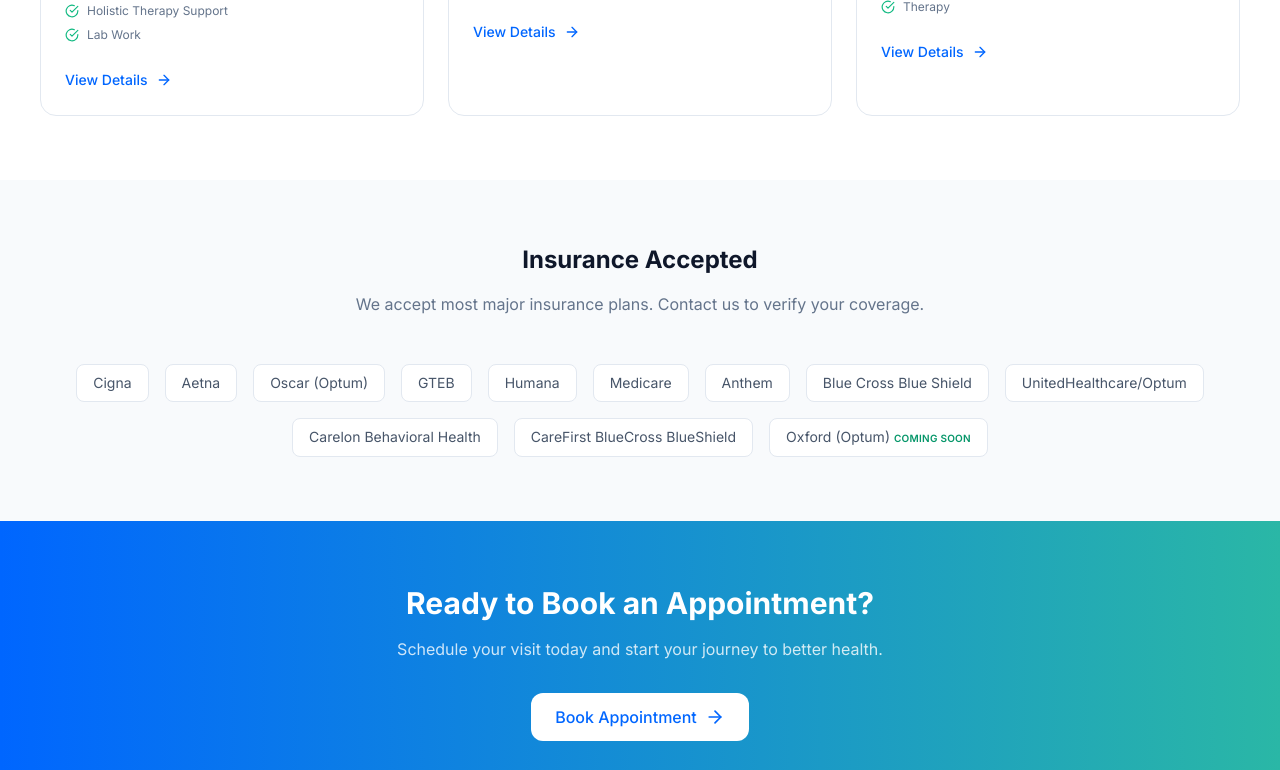
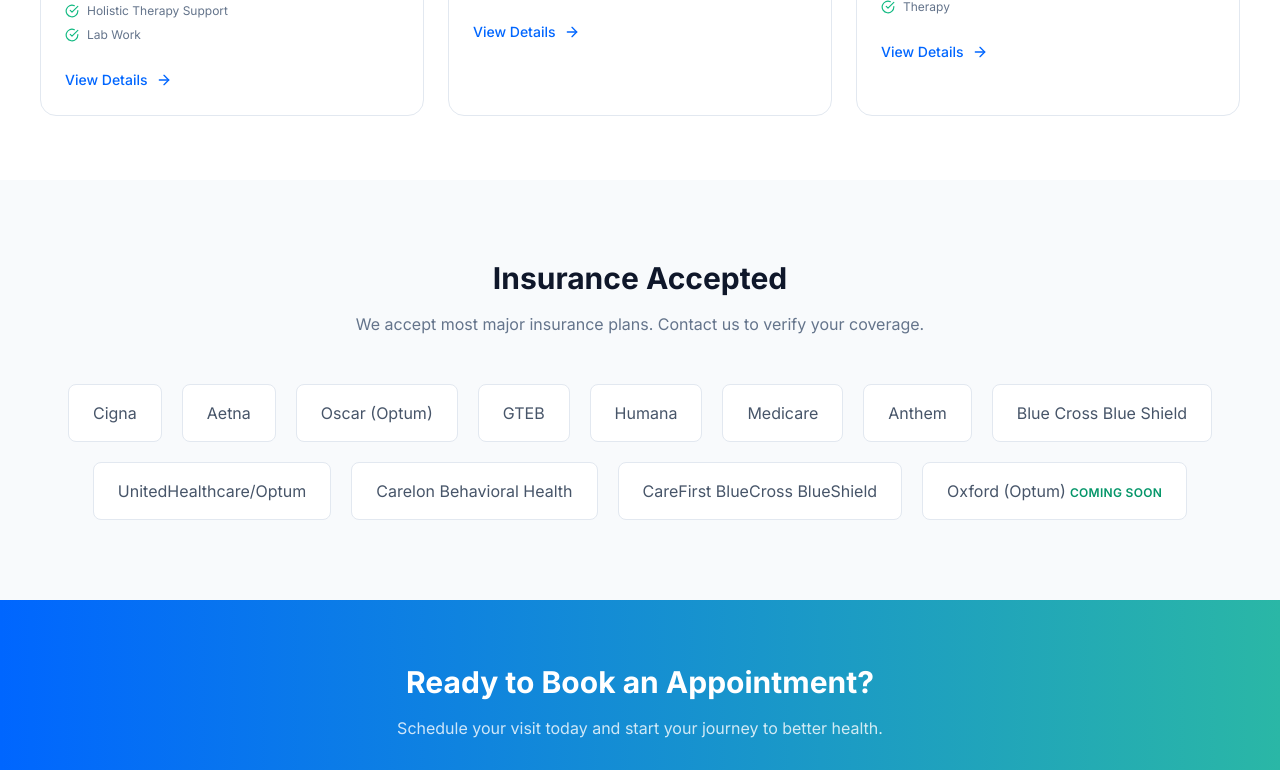
Before and after one commit to evanstobiloba-netizen/wellcrest, a React (Vite) app: page /locations in a window 1280 px wide. Shown: the part 682-1452 px from the top of the page. Built offline with nearby package versions, Linux system fonts and the light colour scheme; no server answers; the database is empty.

Commit message:
Enlarge insurance accepted section on homepage and locations

```diff
--- a/src/pages/LocationsPage.jsx
+++ b/src/pages/LocationsPage.jsx
@@ -109,17 +109,17 @@
       </section>
 
       {/* Insurance Section */}
-      <section className="py-16 bg-slate-50">
+      <section className="py-20 bg-slate-50">
         <div className="max-w-screen-xl mx-auto px-4 sm:px-6 lg:px-10">
           <motion.div initial={{ opacity: 0, y: 20 }} whileInView={{ opacity: 1, y: 0 }} viewport={{ once: true }} className="text-center mb-12">
-            <h2 className="text-2xl font-bold text-slate-900 mb-4">Insurance Accepted</h2>
+            <h2 className="text-3xl font-bold text-slate-900 mb-4">Insurance Accepted</h2>
             <p className="text-slate-500">We accept most major insurance plans. Contact us to verify your coverage.</p>
           </motion.div>
 
-          <div className="flex flex-wrap justify-center gap-4">
+          <div className="flex flex-wrap justify-center gap-5">
             {['Cigna', 'Aetna', 'Oscar (Optum)', 'GTEB', 'Humana', 'Medicare', 'Anthem', 'Blue Cross Blue Shield', 'UnitedHealthcare/Optum', 'Carelon Behavioral Health', 'CareFirst BlueCross BlueShield', 'Oxford (Optum)'].map((insurance, idx) => (
-              <div key={idx} className="px-4 py-2 bg-white rounded-lg border border-slate-200 text-sm text-slate-600">
-                {insurance}{insurance === 'Oxford (Optum)' && <span className="ml-1 text-[10px] font-semibold uppercase tracking-wide text-emerald-600">Coming Soon</span>}
+              <div key={idx} className="px-6 py-4 bg-white rounded-lg border border-slate-200 text-base text-slate-600">
+                {insurance}{insurance === 'Oxford (Optum)' && <span className="ml-1 text-xs font-semibold uppercase tracking-wide text-emerald-600">Coming Soon</span>}
               </div>
             ))}
           </div>
--- a/src/sections/Insurance.jsx
+++ b/src/sections/Insurance.jsx
@@ -18,25 +18,25 @@
 export default function Insurance(){
   const items = [...insurances, ...insurances]
   return (
-    <section className="py-10 bg-white border-y border-slate-100 overflow-hidden" aria-label="Insurance Accepted">
+    <section className="py-20 bg-white border-y border-slate-100 overflow-hidden" aria-label="Insurance Accepted">
       <div className="max-w-7xl mx-auto px-6">
-        <p className="text-center text-xs font-semibold uppercase tracking-[0.2em] text-slate-400 mb-6">
+        <p className="text-center text-sm font-semibold uppercase tracking-[0.2em] text-slate-400 mb-10">
           Insurance Accepted
         </p>
       </div>
       <div className="relative overflow-hidden">
-        <div className="flex items-center gap-10 w-max marquee-track">
+        <div className="flex items-center gap-14 w-max marquee-track">
           {items.map((ins, idx) => (
             <div
               key={idx}
-              className="flex-shrink-0 h-10 px-8 border border-[#E1E8F0] rounded-md flex items-center justify-center bg-white"
+              className="flex-shrink-0 h-16 px-10 border border-[#E1E8F0] rounded-lg flex items-center justify-center bg-white"
             >
               {ins.src ? (
-                <img src={ins.src} alt={ins.name} className="h-5 md:h-6 w-auto object-contain" />
+                <img src={ins.src} alt={ins.name} className="h-8 md:h-10 w-auto object-contain" />
               ) : (
-                <span className="text-sm font-medium text-gray-600">
+                <span className="text-base md:text-lg font-medium text-gray-600">
                   {ins.name}
-                  {ins.comingSoon && <span className="ml-1 text-[10px] font-semibold uppercase tracking-wide text-emerald-600">Coming Soon</span>}
+                  {ins.comingSoon && <span className="ml-1 text-xs font-semibold uppercase tracking-wide text-emerald-600">Coming Soon</span>}
                 </span>
               )}
             </div>
```
